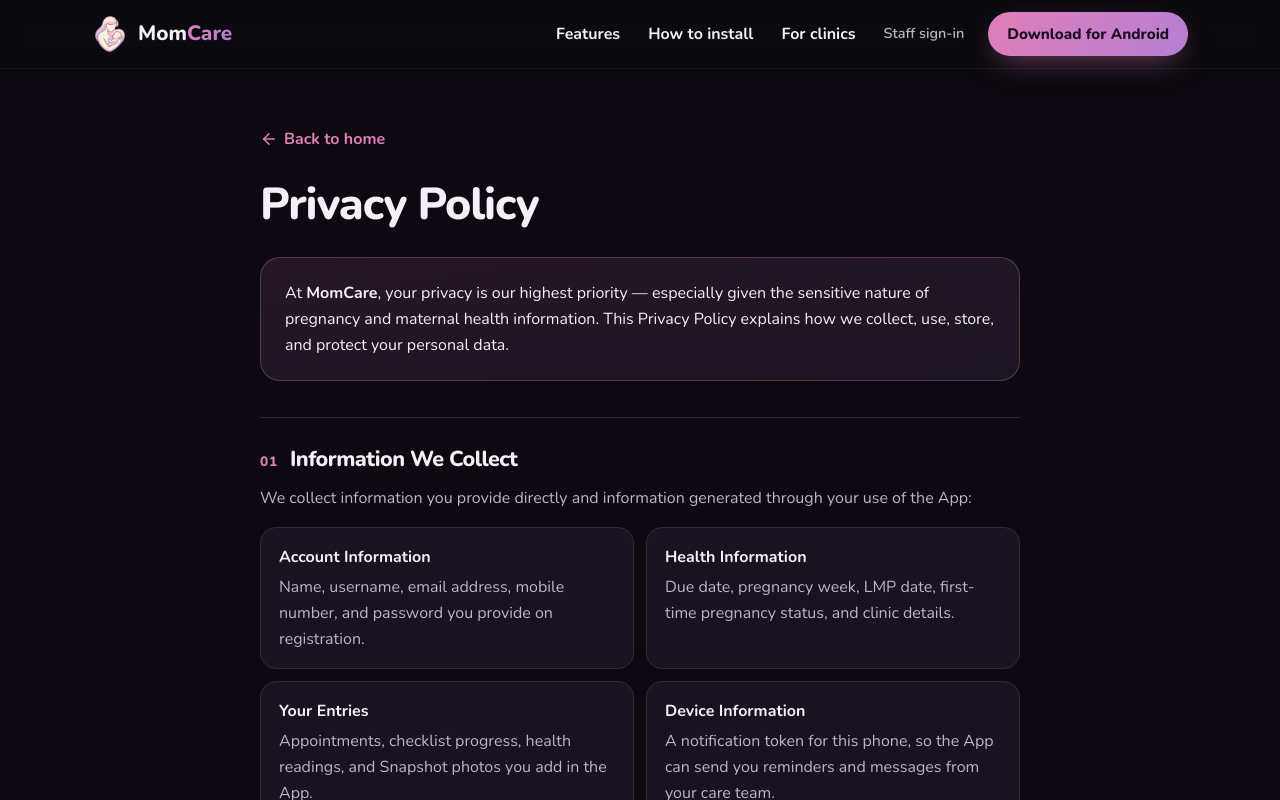
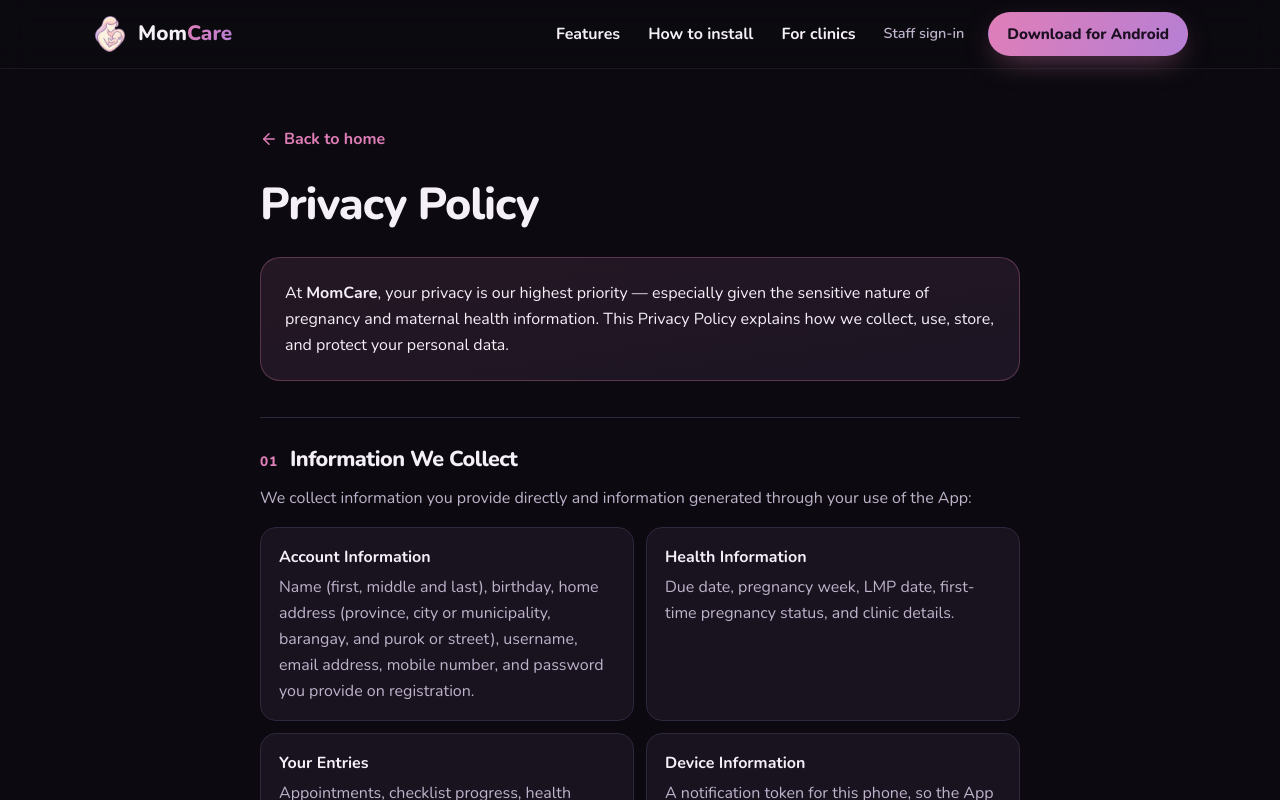
Before and after one commit to itsmemarkaljohn07-code/momcare-landing, a Next.js app: page /privacy in a window 1280 px wide. Shown: the top 800 px of the page. Built offline with nearby package versions, Linux system fonts and the light colour scheme.

Commit message:
Privacy: first, middle and last name, birthday, home address

```diff
--- a/src/content/privacy.ts
+++ b/src/content/privacy.ts
@@ -19,7 +19,7 @@ export const privacy: LegalDoc = {
           "items": [
             {
               "title": "Account Information",
-              "text": "Name, username, email address, mobile number, and password you provide on registration."
+              "text": "Name (first, middle and last), birthday, home address (province, city or municipality, barangay, and purok or street), username, email address, mobile number, and password you provide on registration."
             },
             {
               "title": "Health Information",
@@ -237,6 +237,6 @@ export const privacy: LegalDoc = {
   ],
   "footer": [
     "© 2026 MomCare. All rights reserved.",
-    "This Privacy Policy was last updated on October 16, 2026."
+    "This Privacy Policy was last updated on October 26, 2026."
   ]
 };
```
